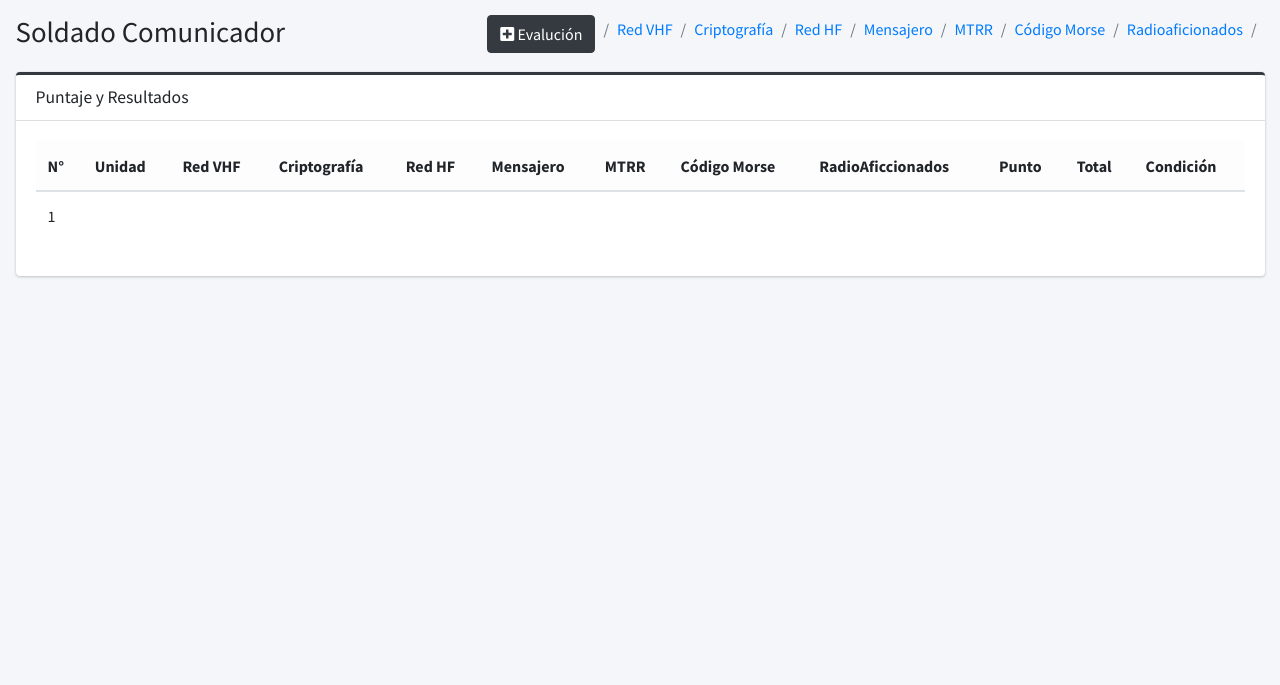
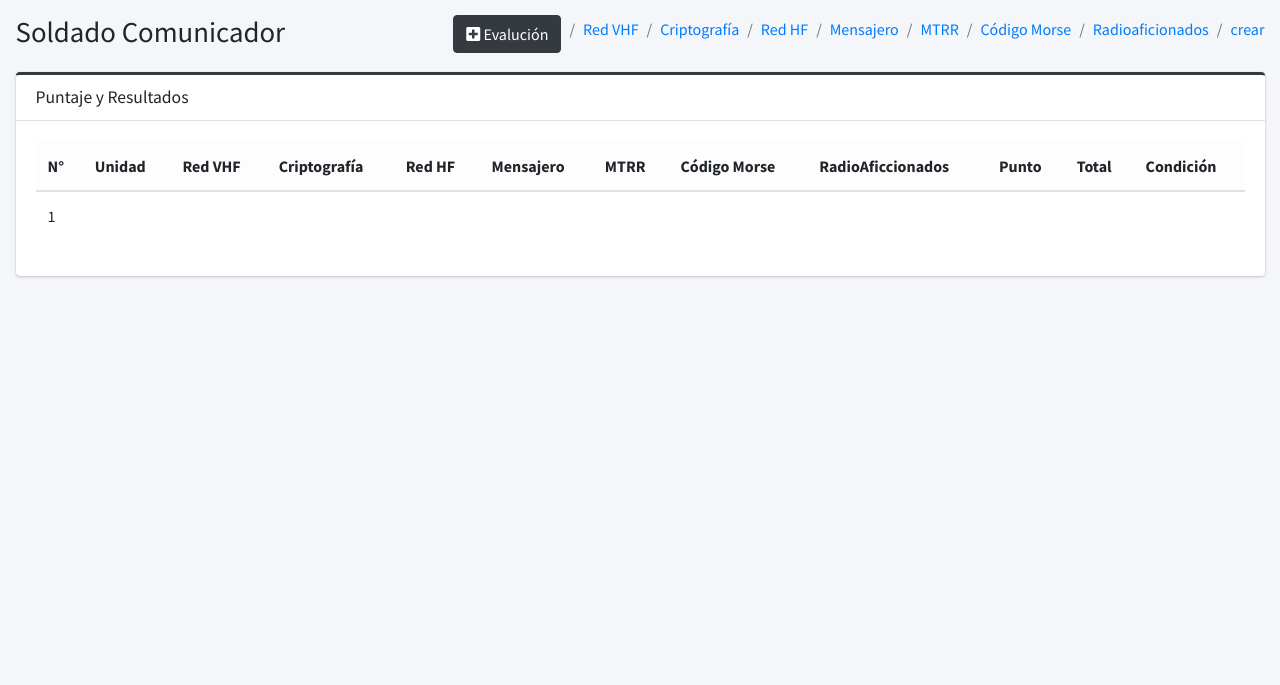
Before and after one commit to MaOmSkill/SistemVotos, a Django app: page /vistas/crear/1 in a window 1280 px wide. Shown: the part 57-742 px from the top of the page. Run offline with Django 5.2, Linux system fonts and the light colour scheme; tables that the repository leaves empty hold one stand-in row (values such as "Sample post"); some libraries are stand-ins or nearby versions.

Commit message:
sistema votos

```diff
--- a/votos/Templates/vistas/index.html
+++ b/votos/Templates/vistas/index.html
@@ -53,9 +53,9 @@
           </li>
 
           <li class="breadcrumb-item">
-         {% for  uno in resultados %}
-           <a href="{% url 'crear' uno.id %}">crear</a>
-         {% endfor %}
+
+           <a href="">crear</a>
+
 
 
           </li>
```
